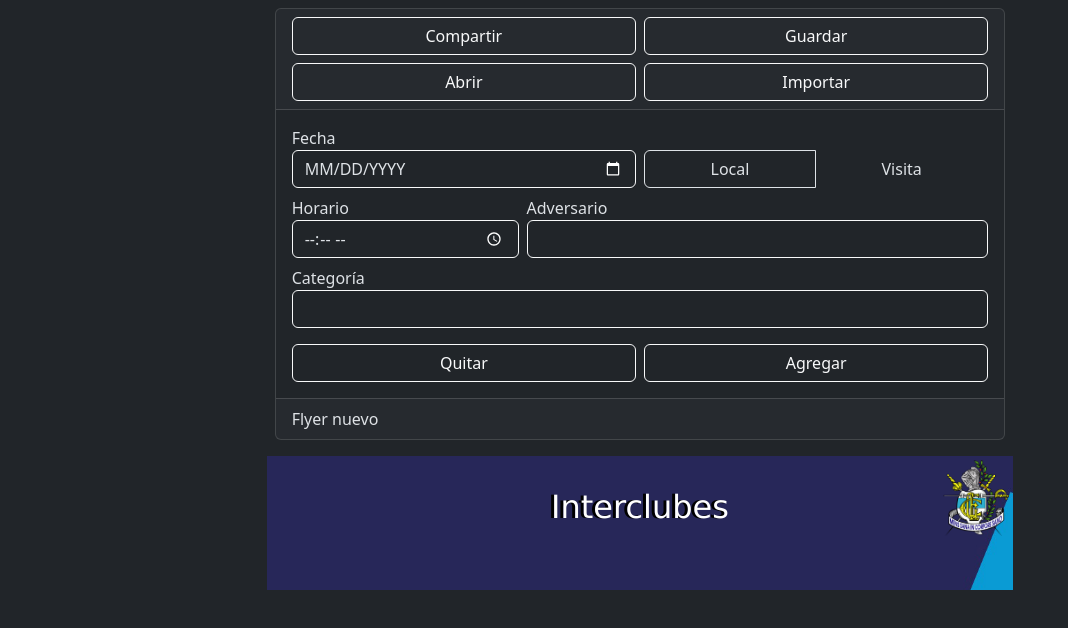
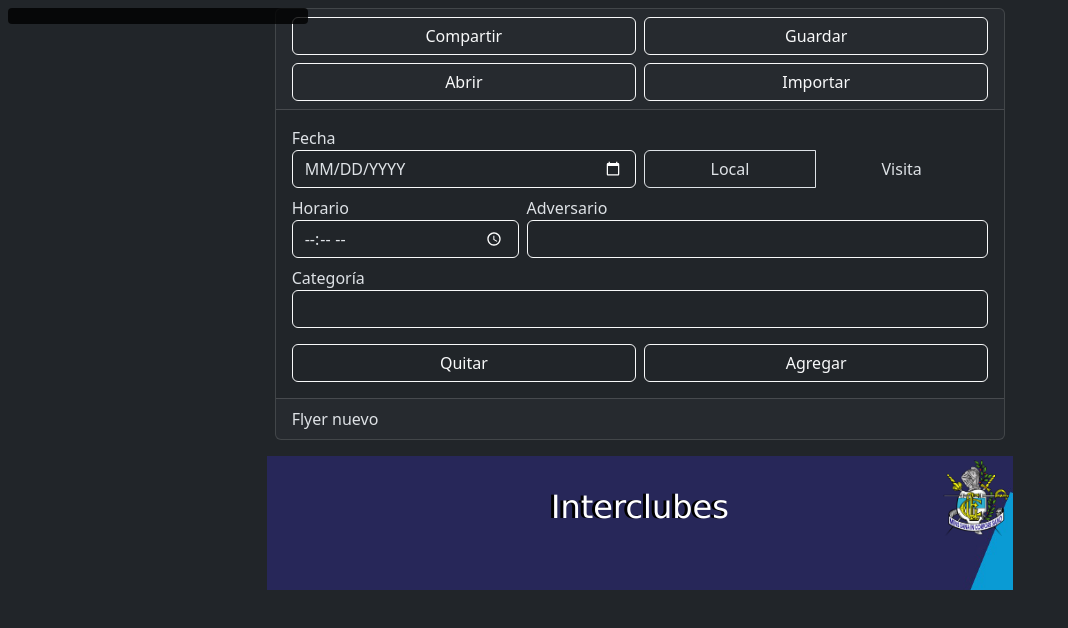
Before and after one commit to moradan/flyer-geba, a Next.js app: page / in a window 1280 px wide. Shown: the top 628 px of the page, without its empty margins (0-1068 px from the left). Built offline with nearby package versions, Linux system fonts and the light colour scheme.

Commit message:
Agrego un div para logear informacion

```diff
--- /dev/null
+++ b/src/components/DebugLog.tsx
@@ -0,0 +1,25 @@
+import React from 'react';
+
+export default function DebugLog() {
+
+    return (
+        <div
+            id='DebugLog'
+            style={{
+                position: 'fixed',
+                top: '0.5rem',
+                left: '0.5rem',
+                width: '300px',
+                maxHeight: '200px',
+                overflowY: 'auto',
+                backgroundColor: 'rgba(0, 0, 0, 0.8)',
+                color: '#0f0',
+                fontFamily: 'monospace',
+                fontSize: '12px',
+                padding: '0.5rem',
+                borderRadius: '0.25rem',
+                zIndex: 9999,
+            }}
+        />
+    );
+}
--- a/src/components/panelControl/BotonImportar.tsx
+++ b/src/components/panelControl/BotonImportar.tsx
@@ -5,5 +5,10 @@ export default function BotonImportar({ variant }: { variant: string }) {
 }
 
 function manejarClick() {
-  document.getElementById('campoImportar')?.click();
+  const lectorExcel = document.getElementById('campoImportar') as HTMLInputElement;
+
+  if (lectorExcel) {
+    lectorExcel.value = "";
+    lectorExcel.click();
+  }
 }
--- a/src/components/panelControl/ExcelReader.tsx
+++ b/src/components/panelControl/ExcelReader.tsx
@@ -1,18 +1,27 @@
 'use client'; // If you're using Next.js App Router
 
-import React from 'react';
+import React, { useRef } from 'react';
 import ExcelJS from 'exceljs';
 import { PartidoExcel } from '@/model/Partido';
 import AdministradorDatos from '@/utils/AdministradorDatos';
+import Log from '@/utils/Log';
 
 export default function ExcelReader() {
   const handleFileChange = async (
     event: React.ChangeEvent<HTMLInputElement>
   ) => {
+    const debug = document.getElementById('DebugLog')
+    var consola: Log;
+    if (debug) {
+      consola = new Log(debug);
+    }
+
     const file = event.target.files?.[0];
     if (!file) return;
+    consola.log(`Abriendo el archivo: ${file}`);
 
     const buffer = await file.arrayBuffer(); // Convert File to ArrayBuffer
+    event.target.value = ''; // Borramos el nombre del archivo para que en un futuro se vuelva a disparar onChange.
 
     const workbook = new ExcelJS.Workbook();
     await workbook.xlsx.load(buffer);
@@ -32,7 +41,7 @@ export default function ExcelReader() {
     const encabezadosEsperados = ['Fecha', 'Hora', 'L/V', 'Local', 'Visitante', 'Competencia'];
 
     const encabezados = rows[0]
-    const esValido = encabezadosEsperados.every((esperado, indice) => { return encabezados[indice] === esperado })
+    const esValido = encabezadosEsperados.every((esperado, indice) => { return encabezados[indice + 1] === esperado })
     if (!esValido) {
       alert("La hoja de excel no tiene el formato que esperabamos. No puedo leer los partidos.");
       return
--- a/src/pages/index.tsx
+++ b/src/pages/index.tsx
@@ -8,6 +8,7 @@ import Fondo from "@/components/flyer/Fondo";
 import Flyer from "@/components/flyer/Flyer";
 import { Card } from "react-bootstrap";
 import AdministradorDatos from "@/utils/AdministradorDatos";
+import DebugLog from "@/components/DebugLog";
 
 export default function Home() {
   const [listaPartidos, setListaPartidos] = useState<Array<Partido>>([]);
@@ -17,6 +18,7 @@ export default function Home() {
 
   return (
     <>
+      <DebugLog></DebugLog>
       <Head>
         <title>Flyer GEBA</title>
         <meta
--- /dev/null
+++ b/src/utils/Log.ts
@@ -0,0 +1,11 @@
+export default class Log {
+    element: HTMLElement;
+
+    constructor(element: HTMLElement) {
+        this.element = element;
+    }
+
+    log(msg:String) {
+        this.element.innerHTML += "\n" + msg;
+    }
+}
```
